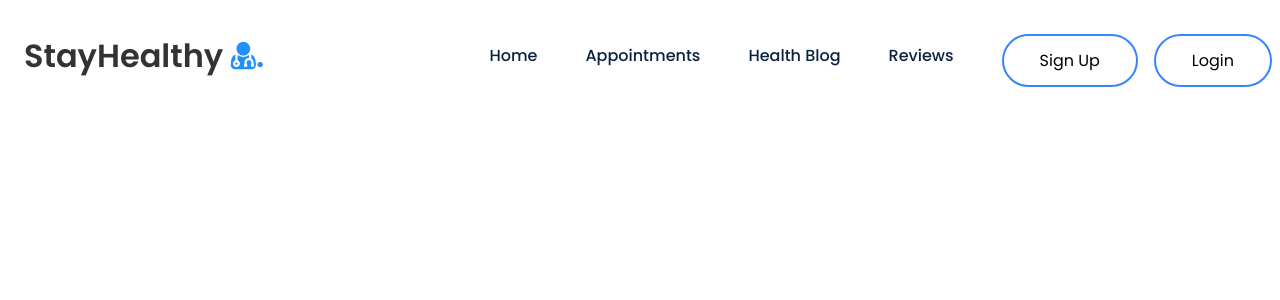
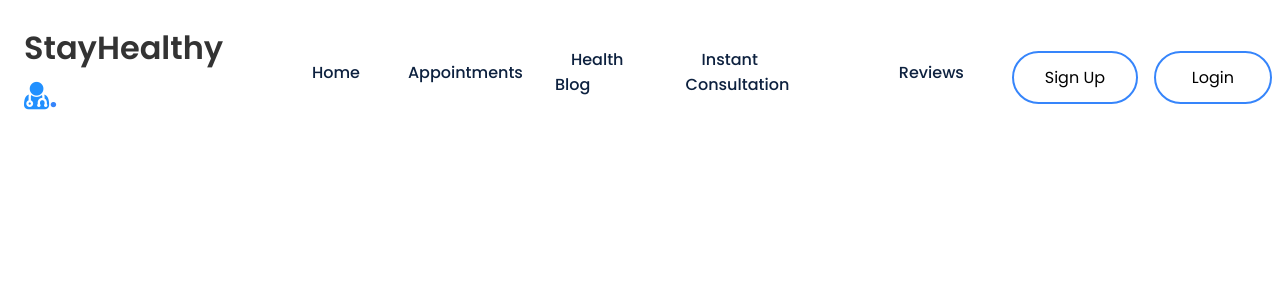
Before and after one commit to sairaj04/capstone-medical-app, a React (Create React App) app: page / in a window 1280 px wide. Shown: the top 300 px of the page. Built offline with nearby package versions, Linux system fonts and the light colour scheme.

Commit message:
Week 3 Lab 3 Ex:1 & 2 Added Instant Consultation button in NavBar & Route in App.js

```diff
--- a/src/Components/Navbar/Navbar.js
+++ b/src/Components/Navbar/Navbar.js
@@ -72,6 +72,9 @@
                     <Link to="/healthblog">Health Blog</Link>
                 </li>
                 <li className="link">
+                    <Link to="/instant-consultation">Instant Consultation</Link>
+                </li>
+                <li className="link">
                     <Link to="/reviews">Reviews</Link>
                 </li>
                 {isLoggedIn ? (
```
Also changed, not shown: 1 other file (tests, documents, lock files or other folders).
